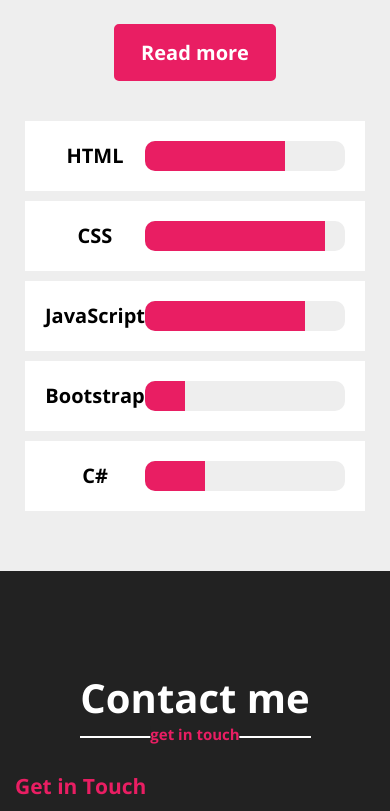
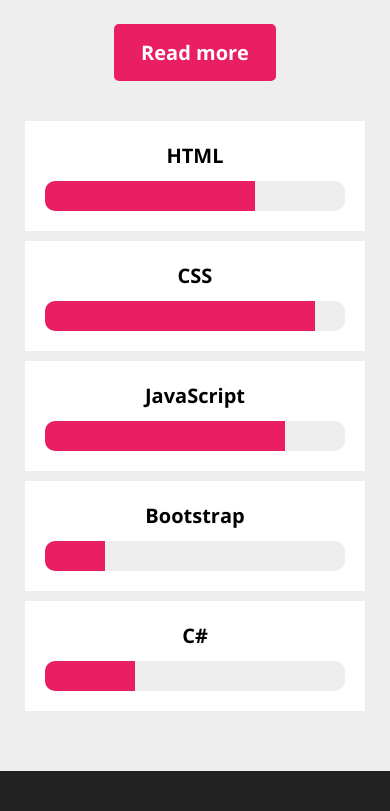
Before and after one commit to Mohamed-192002/portfolio-, a plain HTML site: page index.html in a window 390 px wide. Shown: the part 3720-4531 px from the top of the page. Drawn offline with nearby package versions, Linux system fonts and the light colour scheme.

Commit message:
Update style.css

```diff
--- a/css/style.css
+++ b/css/style.css
@@ -515,6 +515,7 @@ body {
   -ms-transition: all 0.5s;
   -o-transition: all 0.5s;
 }
+
 @media (max-width: 991px) {
   .Skills .Skills-content {
     display: block;
@@ -530,6 +531,11 @@ body {
   .Skills .Skills-content .progress .box-skills {
     margin: 10px;
     padding: 20px;
+    display: block;
+  }
+  .Skills .Skills-content .progress .box-skills .skill-name {
+    width: 100%;
+    margin-bottom: 10px;
   }
 }
 /* End Skills */
```
